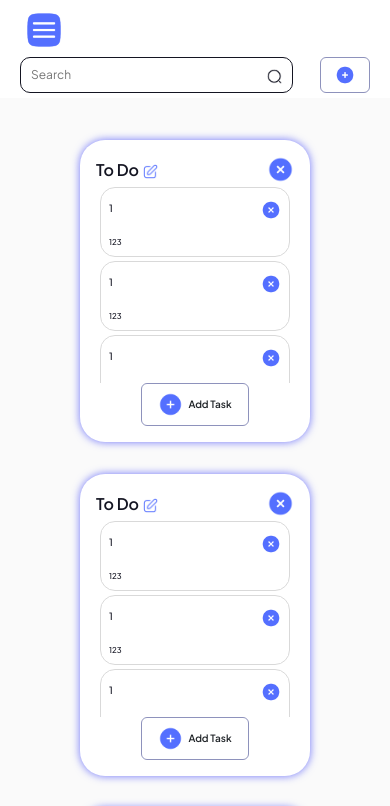
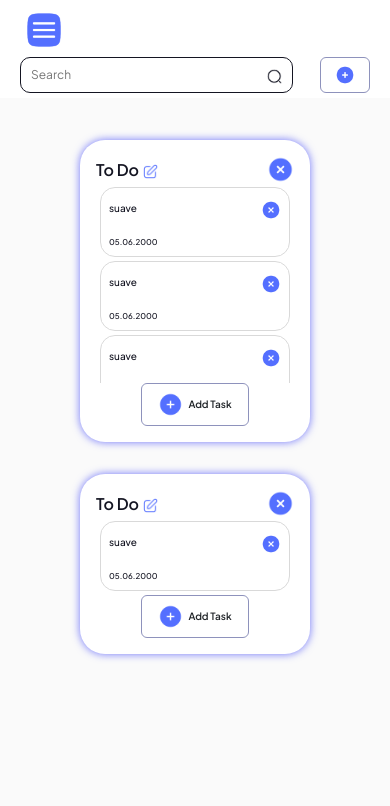
Before and after one commit to KamilasBro/SimpleTm, a React (Create React App) app: page / in a window 390 px wide. Shown: the top 806 px of the page. Built offline with nearby package versions, Linux system fonts and the light colour scheme.

Commit message:
popups adjusted

```diff
--- a/src/components/SectionPopup/sectionPopup.scss
+++ b/src/components/SectionPopup/sectionPopup.scss
@@ -6,14 +6,7 @@
   height: 40px;
   width: 40px;
 }
-.sectionPopup .form-check {
-  font-size: 20px;
-  font-weight: 400;
-  display: flex;
-  align-items: center;
+@media (max-width: 1024px){
+
+
 }
-.sectionPopup .form-check-input {
-  margin-right: 16px;
-  height: 25px;
-  width: 25px;
-}
--- a/src/components/TaskPopup/TaskPopup.tsx
+++ b/src/components/TaskPopup/TaskPopup.tsx
@@ -18,6 +18,7 @@ const TaskPopup: React.FC=()=> {
       centered
       onHide={handleClose}
       contentClassName="taskPopup"
+      className="task-popup-wrap"
     >
       <Modal.Header className="ms-auto">
         <Button variant="none" onClick={handleClose}>
@@ -38,7 +39,7 @@ const TaskPopup: React.FC=()=> {
           </Form.Group>
           <Form.Group>
             <Form.Label className="form-task-header">Task Status</Form.Label>
-            <div className="d-flex mb-3">
+            <div className="check-wrap d-flex mb-3">
               <div className="d-flex">
                 <Form.Check type="radio" name="taskStatus" label="Pending" />
               </div>
--- a/src/components/TaskPopup/taskPopup.scss
+++ b/src/components/TaskPopup/taskPopup.scss
@@ -15,3 +15,43 @@
 .taskPopup .date-input {
   width: 150px;
 }
+@media (max-width: 1024px) {
+  .task-popup-wrap{
+    padding: 0px !important;
+  }
+  .task-popup-wrap .modal-dialog{
+    --bs-modal-width: 100vw !important;
+    margin: 0px !important;
+  }
+  .taskPopup {
+    border-radius: 0px;
+    padding: 16px;
+    height: 100vh;
+  }
+  @media (max-height: 646px) {
+    .taskPopup {
+      height: 100%;
+    }
+  }
+  .taskPopup .modal-body {
+    padding-inline: 32px;
+  }
+}
+@media (max-width: 600px) {
+  .taskPopup {
+    padding: 8px;
+  }
+  .taskPopup .modal-body {
+    padding-inline: 16px;
+  }
+  @media (max-height: 660px) {
+    .taskPopup {
+      height: 100vh;
+    }
+  }
+  @media (max-height: 598px) {
+    .taskPopup {
+      height: 100%;
+    }
+  }
+}
--- a/src/components/TasksSection/TasksSection.tsx
+++ b/src/components/TasksSection/TasksSection.tsx
@@ -4,11 +4,11 @@ import addImg from "../../images/add.png";
 import closeImg from "../../images/close.png";
 import editImg from "../../images/edit.png";
 import "./tasksSection.scss";
+import example from "../../contextAPI/example.json"
 const TasksSection: React.FC=()=> {
-  const array = new Array(10).fill(1);
   return (
     <section className="tasksSection py-4 px-2 d-flex overflow-auto">
-      {array.map((e, index) => {
+      {example.map((e, index) => {
         return (
           <div className="task-section p-3 m-3" key={index}>
             <div className="d-flex align-items-center justify-content-between">
@@ -27,16 +27,16 @@ const TasksSection: React.FC=()=> {
               </Button>
             </div>
             <div className="tasks">
-              {array.map((e, index) => {
+              {e.tasks.map((e, index) => {
                 return (
-                  <div className="task p-2 m-1" key={index}>
+                  <div className="task p-2 m-1" key={"task"+index}>
                     <div className="d-flex align-items-center justify-content-between">
-                      <div className="task-name">{e}</div>
+                      <div className="task-name">{e.taskName}</div>
                       <Button variant="none">
                         <img src={closeImg} alt="close-section" />
                       </Button>
                     </div>
-                    <div className="task-date mt-3">123</div>
+                    <div className="task-date mt-3">{e.taskDate}</div>
                   </div>
                 );
               })}
--- a/src/components/TasksSection/tasksSection.scss
+++ b/src/components/TasksSection/tasksSection.scss
@@ -4,6 +4,7 @@
   background: white;
   border-radius: 25px;
   filter: drop-shadow(0px 0px 4px rgba(18, 27, 250, 0.6));
+  align-self: flex-start;
 }
 .task-section .deleteSection {
   height: 40px;
--- /dev/null
+++ b/src/contextAPI/example.json
@@ -0,0 +1,48 @@
+[
+{
+    "sectionName": "siema",
+    "tasks":[
+        {
+            "taskName": "suave",
+            "taskStatus": "pending",
+            "taskDesc": "essa",
+            "taskDate": "05.06.2000"
+        },
+        {
+            "taskName": "suave",
+            "taskStatus": "pending",
+            "taskDesc": "essa",
+            "taskDate": "05.06.2000"
+        },
+        {
+            "taskName": "suave",
+            "taskStatus": "pending",
+            "taskDesc": "essa",
+            "taskDate": "05.06.2000"
+        },
+        {
+            "taskName": "suave",
+            "taskStatus": "pending",
+            "taskDesc": "essa",
+            "taskDate": "05.06.2000"
+        },
+        {
+            "taskName": "suave",
+            "taskStatus": "pending",
+            "taskDesc": "essa",
+            "taskDate": "05.06.2000"
+        }
+    ]
+},
+{
+    "sectionName": "siema",
+    "tasks":[
+        {
+            "taskName": "suave",
+            "taskStatus": "pending",
+            "taskDesc": "essa",
+            "taskDate": "05.06.2000"
+        }
+    ]
+}
+]
--- a/src/index.scss
+++ b/src/index.scss
@@ -1,23 +1,25 @@
-@import '~bootstrap/scss/bootstrap';
-@import url('https://fonts.googleapis.com/css2?family=Plus+Jakarta+Sans:wght@200;300;400;500;600;700;800&display=swap');
+@import "~bootstrap/scss/bootstrap";
+@import url("https://fonts.googleapis.com/css2?family=Plus+Jakarta+Sans:wght@200;300;400;500;600;700;800&display=swap");
 body {
   margin: 0;
-  background-color: #FAFAFA;
-  font-family: 'Plus Jakarta Sans', sans-serif;
+  background-color: #fafafa;
+  font-family: "Plus Jakarta Sans", sans-serif;
   color: #141522;
   box-sizing: border-box;
 }
-a{
+a {
   color: #141522;
   text-decoration: none;
 }
-input, .btn, button{
+input,
+.btn,
+button {
   outline: none;
   border: none;
   padding: 0;
   margin: 0;
 }
-button img{
+button img {
   height: 24px;
 }
 .add-btn:hover {
@@ -36,9 +38,11 @@ button img{
   background-color: #f1f1f1;
 }
 //forms elements
+.modal-header{
+  padding: 0px !important;
+}
 .taskPopup .closeImg {
   height: 50px;
-  width: 50px;
 }
 .form-task-header {
   font-size: 22px;
@@ -87,8 +91,64 @@ button img{
 .add-btn img {
   margin-right: 12px;
 }
-@media (max-width: 1280px){
-  .App{
+@media (max-width: 1280px) {
+  .App {
     flex-direction: column;
   }
 }
+@media (max-width: 1024px) {
+  //forms elements
+  .form-task-header {
+    font-size: 20px;
+  }
+  .form-task-header span {
+    font-size: 10px;
+  }
+  .form-check {
+    font-size: 18px;
+  }
+  .form-check-input {
+    margin-right: 14px;
+    height: 25px;
+    width: 25px;
+  }
+  .add-btn {
+    font-size: 10px;
+    padding-inline: 28px;
+    padding-block: 14px;
+  }
+}
+@media (max-width: 600px) {
+  //forms elements
+  .taskPopup .closeImg {
+    height: 40px;
+  }
+  .form-task-header {
+    font-size: 18px;
+  }
+  .form-task-header span {
+    font-size: 8px;
+  }
+  .check-wrap{
+    flex-direction: column;
+  }
+  .check-wrap div{
+    margin: 0px !important;
+  }
+  .form-check {
+    font-size: 16px;
+  }
+  .form-check-input {
+    margin-right: 10px;
+    height: 20px;
+    width: 20px;
+  }
+  .add-btn {
+    font-size: 9px;
+    padding-inline: 24px;
+    padding-block: 12px;
+  }
+  .add-btn img {
+    margin-right: 10px;
+  }
+}
```
